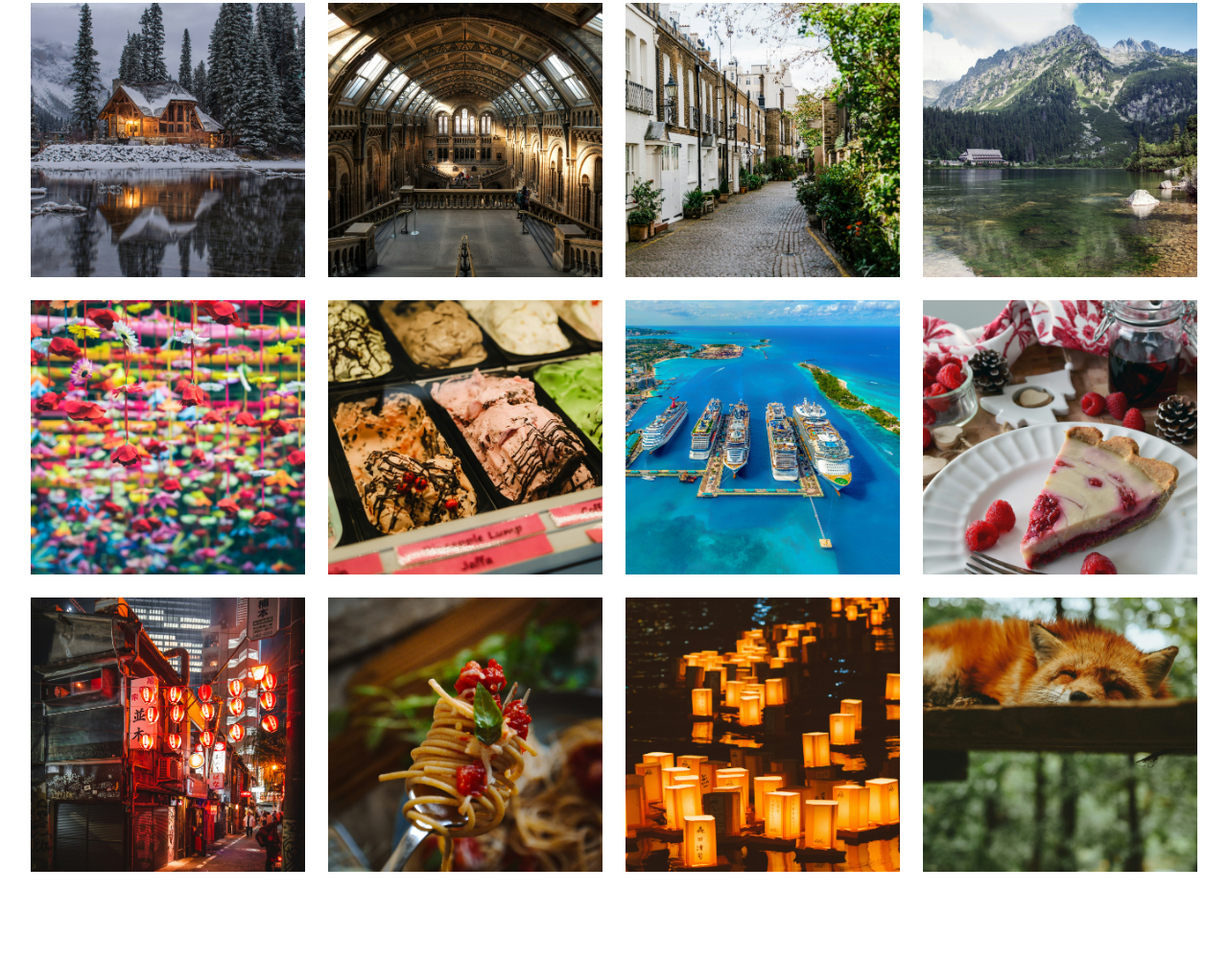
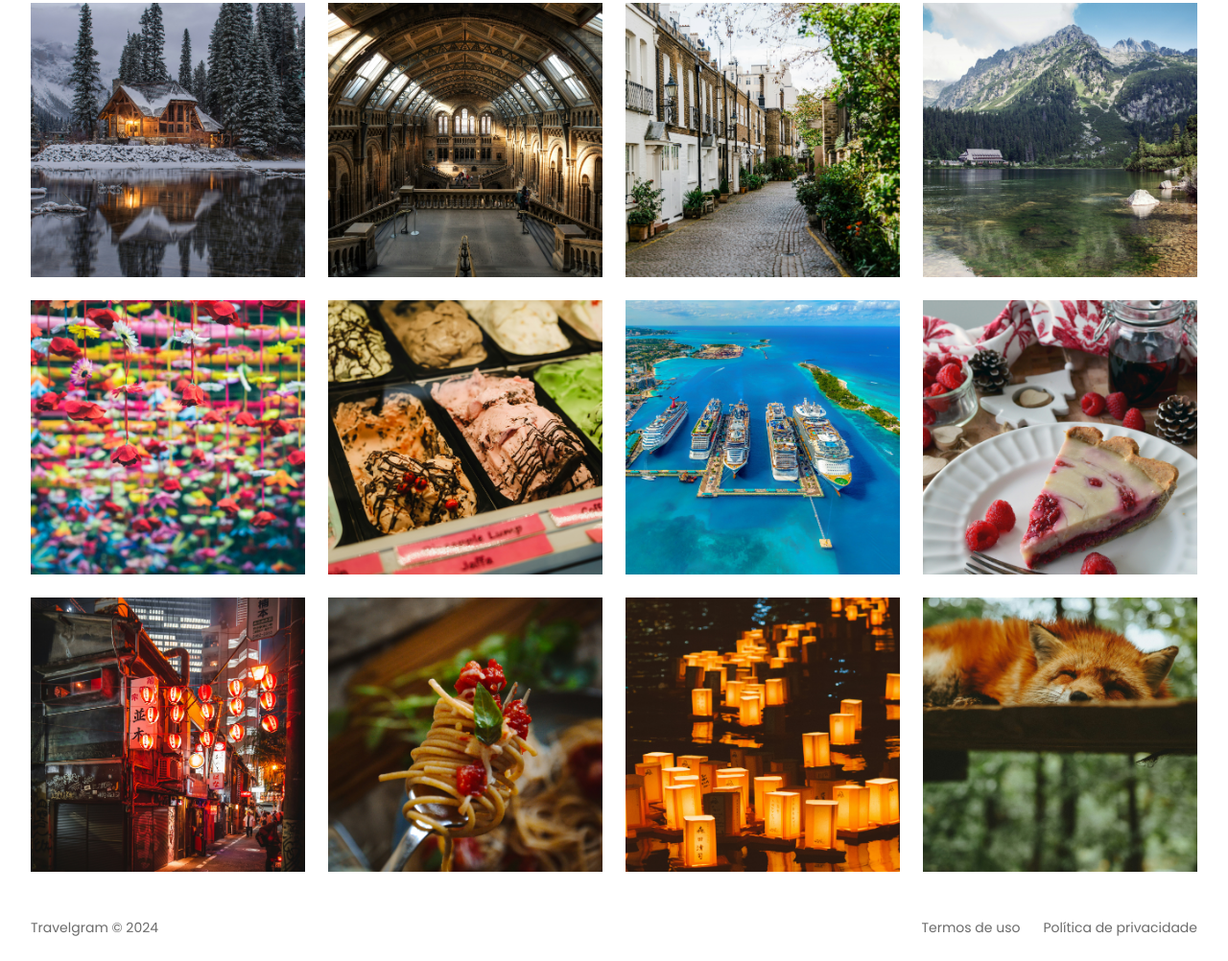
Before and after one commit to Elly-GB/fullstack.travel, a plain HTML site: page index.html in a window 1280 px wide. Shown: the part 357-1359 px from the top of the page at 96% size. Before the commit the page ends 1290 px from the top, so only its background shows below. Drawn offline with Linux system fonts and the light colour scheme; a web font is replaced by a local one.

Commit message:
Added footer

```diff
--- a/index.html
+++ b/index.html
@@ -113,7 +113,17 @@
         <img src="./assets/images/Image 11.png" alt="#">
         <img src="./assets/images/Image 12.png" alt="#">
       </main>
-      <footer></footer>
+      <footer class="container">
+        <span>
+          Travelgram &copy; 2024
+        </span>
+        <span>
+          Termos de uso
+        </span>
+        <span>
+          Política de privacidade
+        </span>
+      </footer>
     </box>
   </body>
 </html>
--- /dev/null
+++ b/styles/footer.css
@@ -0,0 +1,11 @@
+footer {
+  display: flex;
+  gap: 24px;
+  padding-block: 24px;
+
+  font: 14px/150% var(--font-family)
+}
+
+footer span:nth-child(1) {
+  margin-right: auto;
+}
--- a/styles/index.css
+++ b/styles/index.css
@@ -2,3 +2,4 @@
 @import url(nav.css);
 @import url(reader.css);
 @import url(main.css);
+@import url(footer.css);
--- a/styles/reader.css
+++ b/styles/reader.css
@@ -17,6 +17,11 @@ reader .container {
 
 #profile > div {
   max-width: 384px;
+}
+
+#profile img {
+  width: 176px;
+  height: 176px;
 }
 
 #profile h1 {
```
